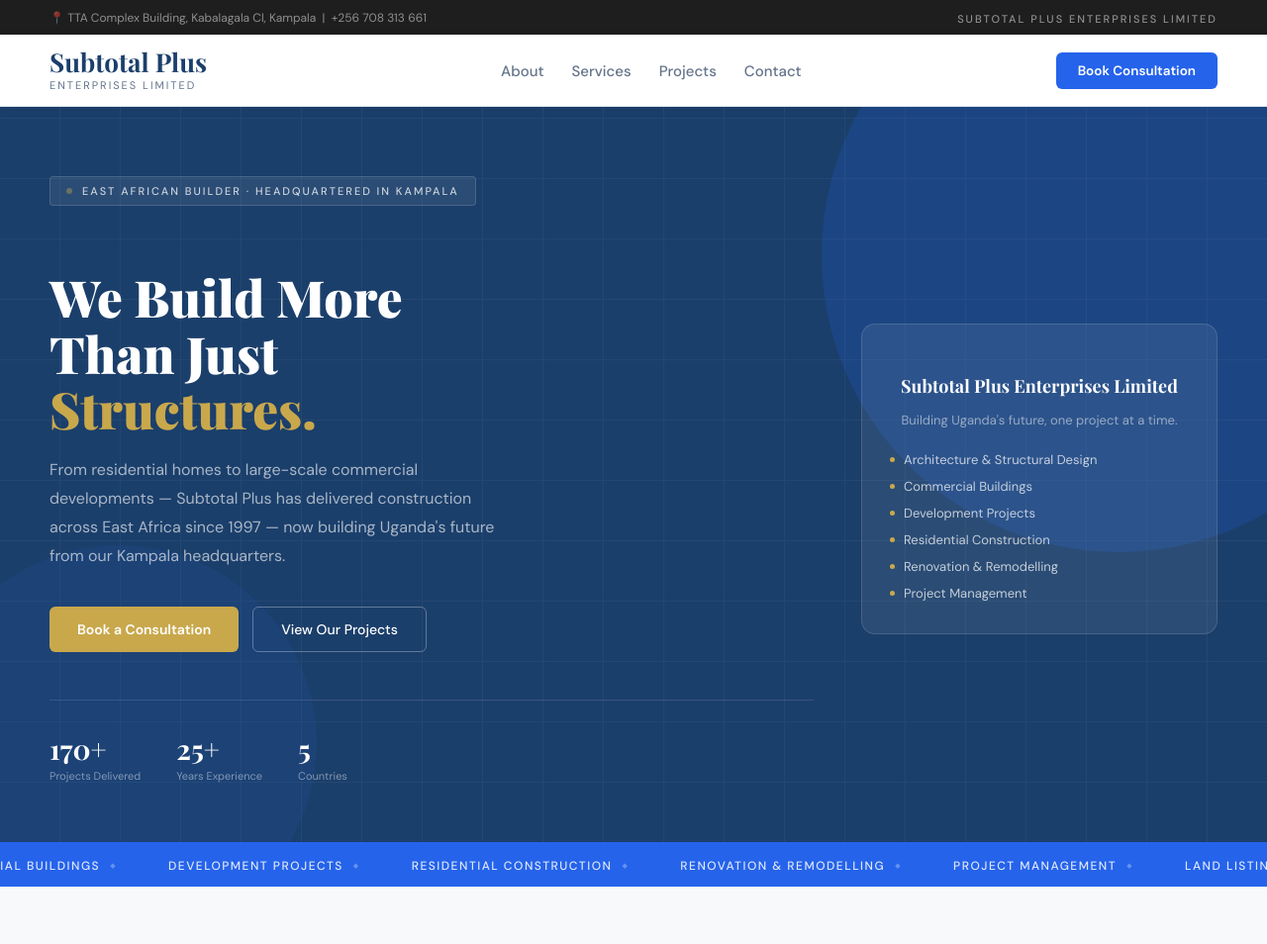
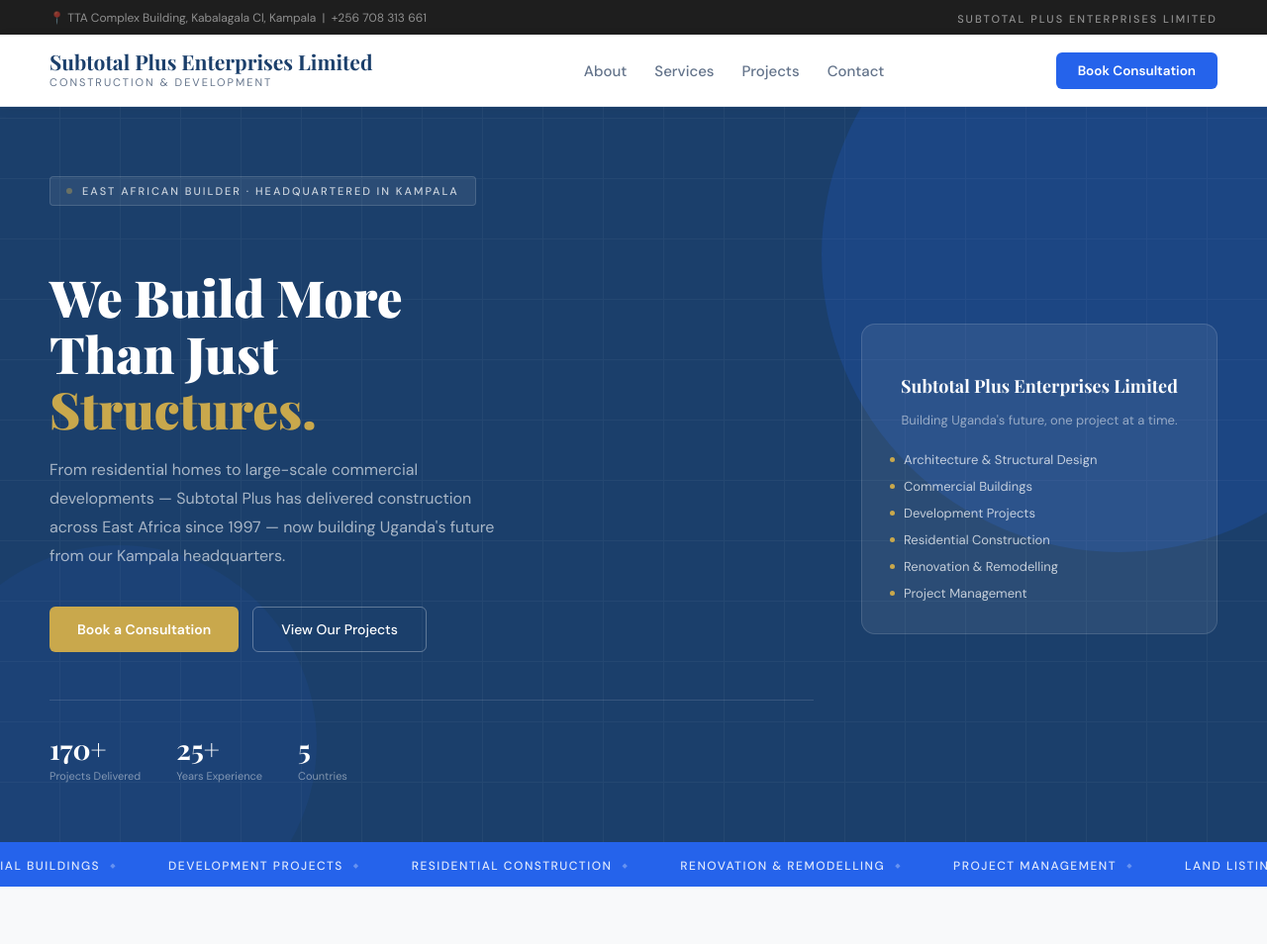
Before and after one commit to madeby-ht/subtotal, a plain HTML site: page index.html in a window 1280 px wide. Shown: the top 954 px of the page at 99% size. Drawn offline with nearby package versions, Linux system fonts and the light colour scheme.

Commit message:
Header: full company name + Construction & Development
Co-Authored-By: Claude Opus 5.5 <noreply@anthropic.com>
Claude-Session: https://claude.ai/code/session_01GziPz5mjBHZaUGpuDNKDDi

```diff
--- a/index.html
+++ b/index.html
@@ -42,7 +42,7 @@ nav{background:var(--white);height:72px;display:flex;align-items:center;border-b
 
 .brand{display:flex;align-items:center;cursor:pointer;}
 
-.brand-name{font-family:'Playfair Display',serif;font-size:26px;font-weight:700;color:var(--deep);line-height:1;}
+.brand-name{font-family:'Playfair Display',serif;font-size:21px;font-weight:700;color:var(--deep);line-height:1;}
 
 .brand-tagline{font-size:11px;color:var(--muted);letter-spacing:2px;text-transform:uppercase;margin-top:3px;}
 
@@ -708,6 +708,8 @@ footer{background:var(--charcoal);padding:48px 0 20px;}
 
 /* RESPONSIVE */
 
+@media(max-width:1000px){.brand-name{font-size:18px;}}
+@media(max-width:480px){.brand-name{font-size:15px;}.brand-tagline{font-size:9px;letter-spacing:1px;}}
 @media(max-width:768px){
 
   .nav-links,.nav-cta{display:none;}
@@ -760,7 +762,7 @@ footer{background:var(--charcoal);padding:48px 0 20px;}
 
 <!-- NAV -->
 
-<nav><div class="nav-inner"><div class="brand" onclick="goTo('home')"><div><div class="brand-name">Subtotal Plus</div><div class="brand-tagline">Enterprises Limited</div></div></div><ul class="nav-links"><li><a onclick="goTo('about')" id="nav-about">About</a></li><li><a onclick="goTo('services')" id="nav-services">Services</a></li><li><a onclick="goTo('projects')" id="nav-projects">Projects</a></li><li><a onclick="goTo('contact')" id="nav-contact">Contact</a></li></ul><button class="nav-cta" onclick="goTo('consult')">Book Consultation</button><button class="hamburger" id="hamburger" onclick="toggleMenu()"><span></span><span></span><span></span></button></div></nav>
+<nav><div class="nav-inner"><div class="brand" onclick="goTo('home')"><div><div class="brand-name">Subtotal Plus Enterprises Limited</div><div class="brand-tagline">Construction &amp; Development</div></div></div><ul class="nav-links"><li><a onclick="goTo('about')" id="nav-about">About</a></li><li><a onclick="goTo('services')" id="nav-services">Services</a></li><li><a onclick="goTo('projects')" id="nav-projects">Projects</a></li><li><a onclick="goTo('contact')" id="nav-contact">Contact</a></li></ul><button class="nav-cta" onclick="goTo('consult')">Book Consultation</button><button class="hamburger" id="hamburger" onclick="toggleMenu()"><span></span><span></span><span></span></button></div></nav>
 
 <div class="mobile-menu" id="mobileMenu"><a onclick="goTo('about');toggleMenu()">About</a><a onclick="goTo('services');toggleMenu()">Services</a><a onclick="goTo('projects');toggleMenu()">Projects</a><a onclick="goTo('contact');toggleMenu()">Contact</a><button class="mob-cta" onclick="goTo('consult');toggleMenu()">Book Consultation</button></div>
 
```
